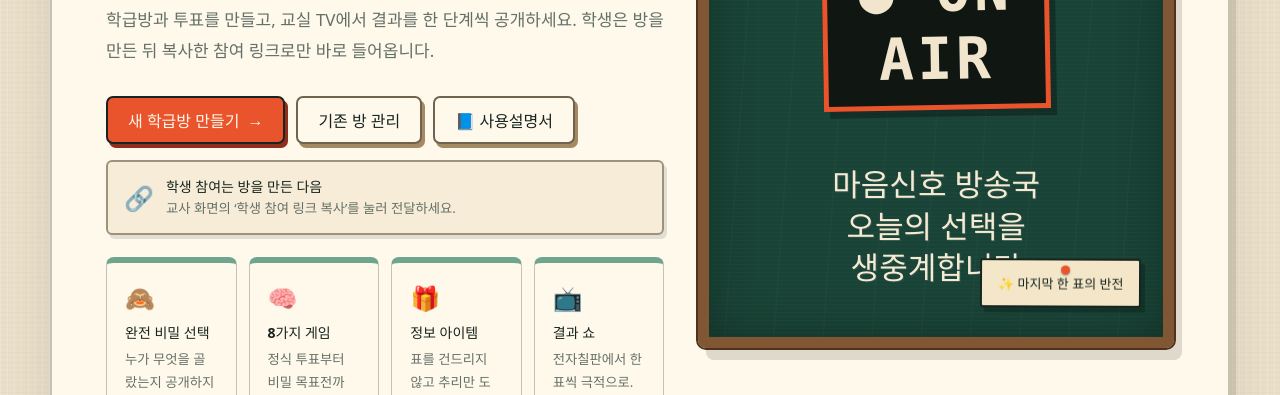
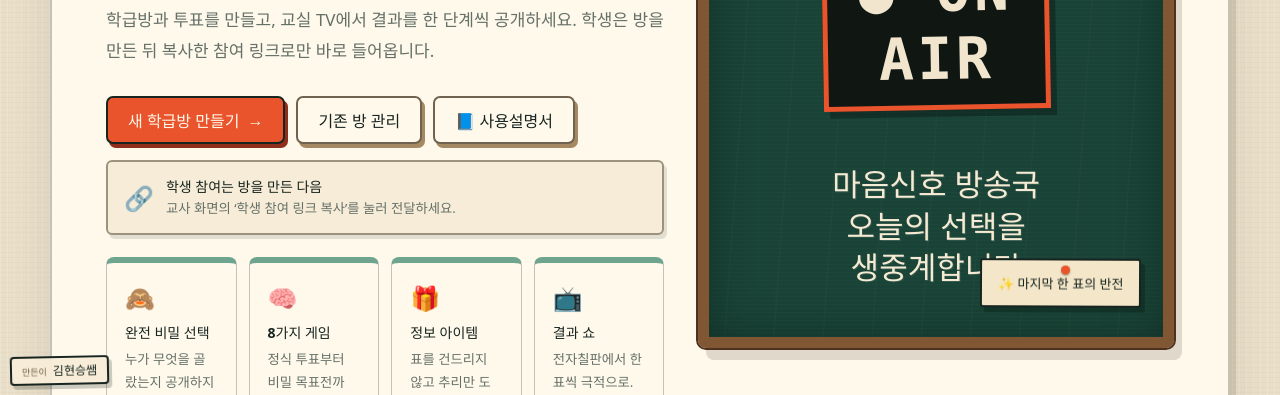
Before and after one commit to kimmokdong/poll, a website: page public/index.html in a window 1280 px wide. Shown: the part 405-800 px from the top of the page. Drawn offline with Linux system fonts and the light colour scheme.

Commit message:
모든 화면에 제작자 표기 추가

```diff
--- a/public/display.css
+++ b/public/display.css
@@ -554,3 +554,29 @@ body.reveal-hit::after { background: #ffd780; mix-blend-mode: screen; }
   .timer-ring { width: 160px; height: 105px; }
   .lobby-code-card, .result-card, .tv-option, .signal-card { border-radius: 4px; }
 }
+
+.creator-credit {
+  position: fixed;
+  z-index: 120;
+  left: max(10px, env(safe-area-inset-left));
+  bottom: max(8px, env(safe-area-inset-bottom));
+  display: inline-flex;
+  align-items: baseline;
+  gap: 8px;
+  padding: 8px 12px 7px;
+  border: 3px solid #17241f;
+  border-radius: 4px;
+  color: #17241f;
+  background: rgba(243, 231, 207, .96);
+  box-shadow: 4px 5px 0 rgba(0, 0, 0, .28);
+  line-height: 1;
+  pointer-events: none;
+  user-select: none;
+  transform: rotate(-1.1deg);
+}
+.creator-credit span { color: #6f5b3d; font-size: clamp(10px, .8vw, 13px); font-weight: 850; }
+.creator-credit strong { font-size: clamp(13px, 1.05vw, 17px); font-weight: 1000; }
+
+@media (max-width: 720px), (max-height: 620px) {
+  .creator-credit { gap: 5px; padding: 6px 9px 5px; border-width: 2px; box-shadow: 2px 3px 0 rgba(0,0,0,.26); }
+}
--- a/public/index.html
+++ b/public/index.html
@@ -17,5 +17,8 @@
   <main id="app" aria-live="polite"></main>
   <div id="toast" class="toast" role="status" aria-live="polite"></div>
   <dialog id="dialog" class="dialog"></dialog>
+  <div class="creator-credit" aria-label="만든이 김현승쌤">
+    <span>만든이</span><strong>김현승쌤</strong>
+  </div>
 </body>
 </html>
--- a/public/styles.css
+++ b/public/styles.css
@@ -704,3 +704,38 @@ button:focus-visible, input:focus-visible, select:focus-visible, textarea:focus-
   .hero-art::before { top: 52px; }
   .mode-card { min-height: 140px; }
 }
+
+.creator-credit {
+  position: fixed;
+  z-index: 55;
+  left: max(10px, env(safe-area-inset-left));
+  bottom: max(10px, env(safe-area-inset-bottom));
+  display: inline-flex;
+  align-items: baseline;
+  gap: 6px;
+  padding: 7px 10px 6px;
+  border: 2px solid #17241f;
+  border-radius: 4px;
+  color: #17241f;
+  background: rgba(247, 236, 215, .95);
+  box-shadow: 3px 4px 0 rgba(23, 36, 31, .22);
+  font-size: 11px;
+  line-height: 1;
+  pointer-events: none;
+  user-select: none;
+  transform: rotate(-1.2deg);
+}
+.creator-credit span { color: #6d5e48; font-size: 9px; font-weight: 850; }
+.creator-credit strong { font-size: 12px; font-weight: 1000; }
+
+@media (max-width: 640px) {
+  .creator-credit {
+    left: max(7px, env(safe-area-inset-left));
+    bottom: max(7px, env(safe-area-inset-bottom));
+    gap: 4px;
+    padding: 6px 8px 5px;
+    box-shadow: 2px 3px 0 rgba(23, 36, 31, .2);
+  }
+  .creator-credit span { font-size: 8px; }
+  .creator-credit strong { font-size: 10px; }
+}
--- a/public/sw.js
+++ b/public/sw.js
@@ -1,4 +1,4 @@
-const CACHE = 'maeum-signal-v6-teacher-entry';
+const CACHE = 'maeum-signal-v7-creator-credit';
 const ASSETS = ['/', '/styles.css', '/app.js', '/display/', '/display.css', '/display.js', '/manifest.webmanifest', '/assets/app-icon.png', '/assets/hero-classroom.png', '/assets/skill-atlas.png', '/assets/mode-atlas.png'];
 
 self.addEventListener('install', (event) => {
```
Also changed, not shown: manual/index.html (+5 -0 lines), public/display.html (+3 -0 lines), test/entry-policy.test.js (+10 -0 lines).
